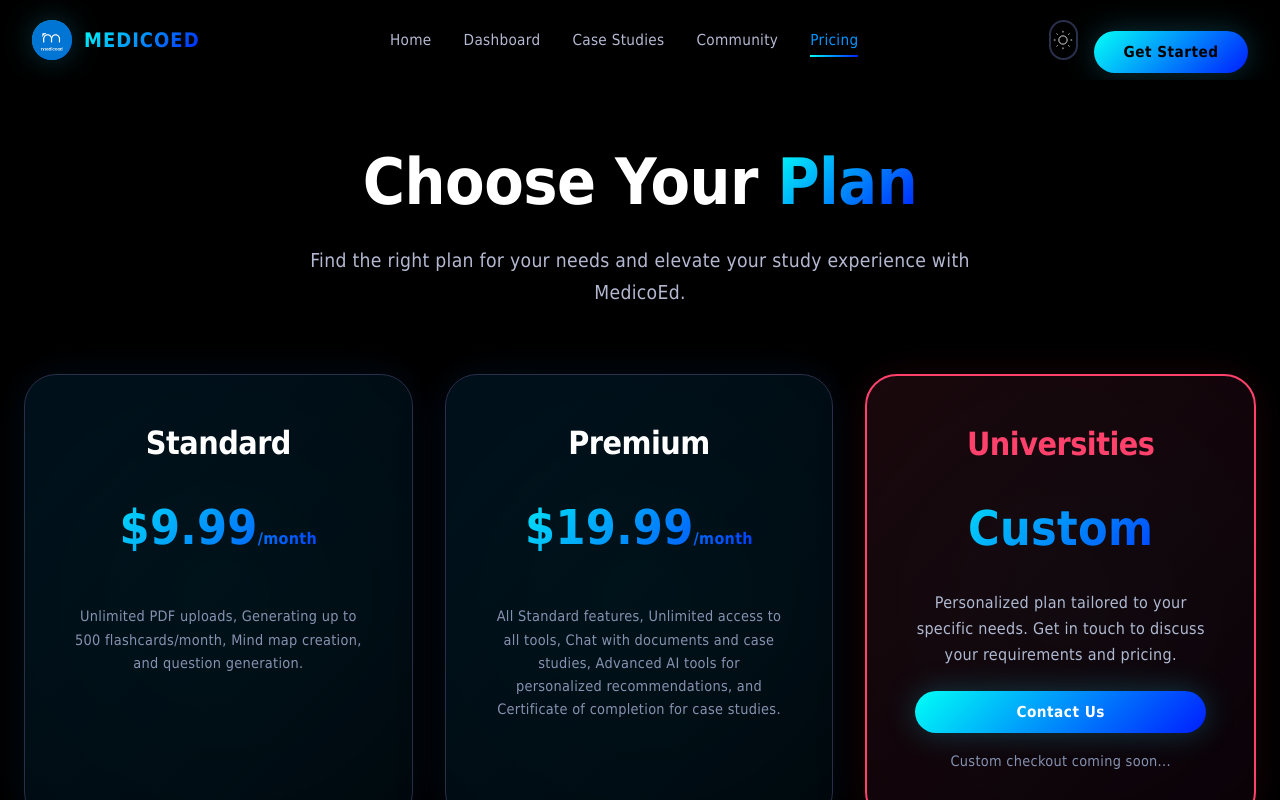
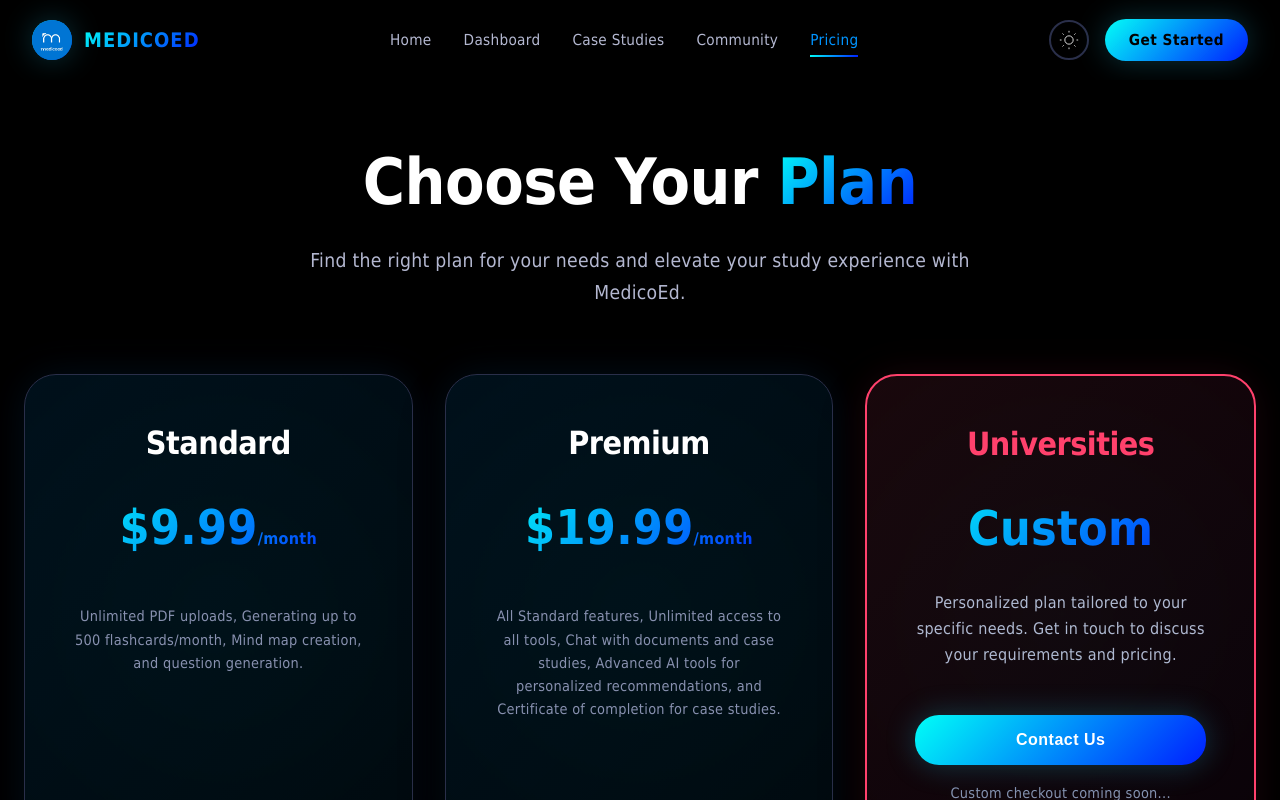
Before and after one commit to SplinterSword/Medicoed, a React (Create React App) app in the folder frontend/: page /pricing in a window 1280 px wide. Shown: the top 800 px of the page. Built offline with nearby package versions, Linux system fonts and the light colour scheme; no server answers.

Commit message:
fixed the contact button css in the pricing page

```diff
--- a/frontend/src/pages/pricing/PricingPage.js
+++ b/frontend/src/pages/pricing/PricingPage.js
@@ -86,7 +86,7 @@ const PricingPage = () => {
               <p className="medicoed-custom-info">
                 Personalized plan tailored to your specific needs. Get in touch to discuss your requirements and pricing.
               </p>
-              <button className="medicoed-cta-button">Contact Us</button>
+              <button className="medicoed-pricing-cta-button">Contact Us</button>
               <p style={{ fontSize: '0.9rem', color: 'var(--medicoed-text-tertiary)', marginTop: 'var(--medicoed-spacing-md)' }}>Custom checkout coming soon...</p>
             </div>
           </div>
--- a/frontend/src/pages/pricing/styles/pricing-page.css
+++ b/frontend/src/pages/pricing/styles/pricing-page.css
@@ -162,7 +162,7 @@
   border-bottom: none;
 }
 
-.medicoed-cta-button {
+.medicoed-pricing-cta-button {
   background: var(--medicoed-gradient-primary);
   color: white;
   border: none;
```
